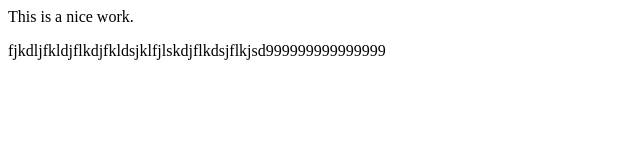
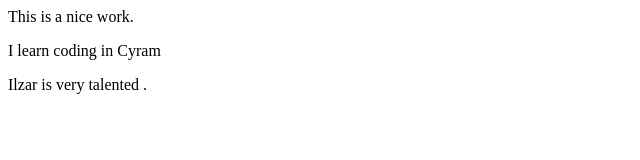
Before and after one commit to hahmadyar/hahmadyar-repository-github, a plain HTML site: page index.html in a window 1280 px wide. Shown: the whole page, without its empty margins (0-640 px from the left). Drawn offline with Linux system fonts and the light colour scheme.

Commit message:
ilzat fixed this

```diff
--- a/index.html
+++ b/index.html
@@ -12,7 +12,9 @@
 
     <label>This is a nice work. </label>
 
-    <p>fjkdljfkldjflkdjfkldsjklfjlskdjflkdsjflkjsd999999999999999</p>
+    <p>I learn coding in Cyram</p>
+
+    <label>Ilzar is very talented . </label>
 
 </body>
 
```
